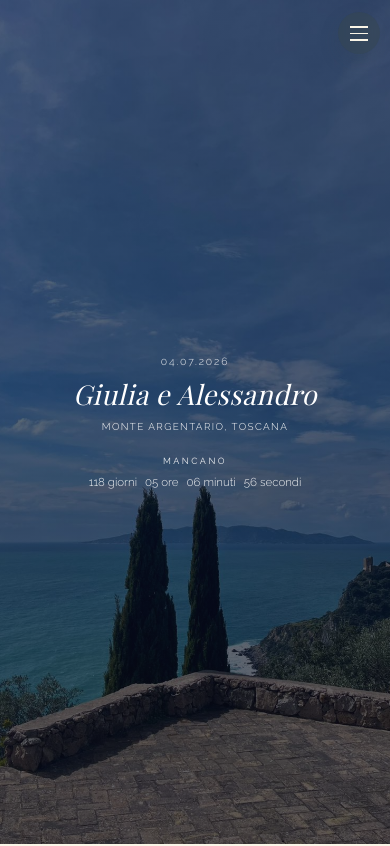
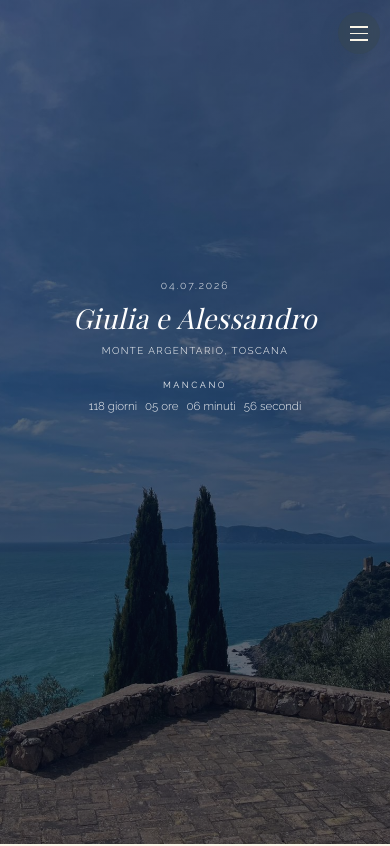
Before and after one commit to marcodem11/giuliaealessandro, a React (Vite) app: page / in a window 390 px wide. Shown: the top 846 px of the page. Built offline with nearby package versions, Linux system fonts and the light colour scheme; a web font is replaced by a local one.

Commit message:
blocco piu su

```diff
--- a/src/App.css
+++ b/src/App.css
@@ -109,6 +109,7 @@
   align-items: center;
   gap: 0.8rem;
   padding: 0 1.5rem;
+  padding-bottom: 18vh;
   color: #ffffff;
   background-size: cover;
   background-position: center;
@@ -756,6 +757,7 @@
   .hero {
     min-height: 92vh;
     padding: 0 1.2rem;
+    padding-bottom: 18vh;
     width: 100vw;
     gap: 0.6rem;
   }
```
